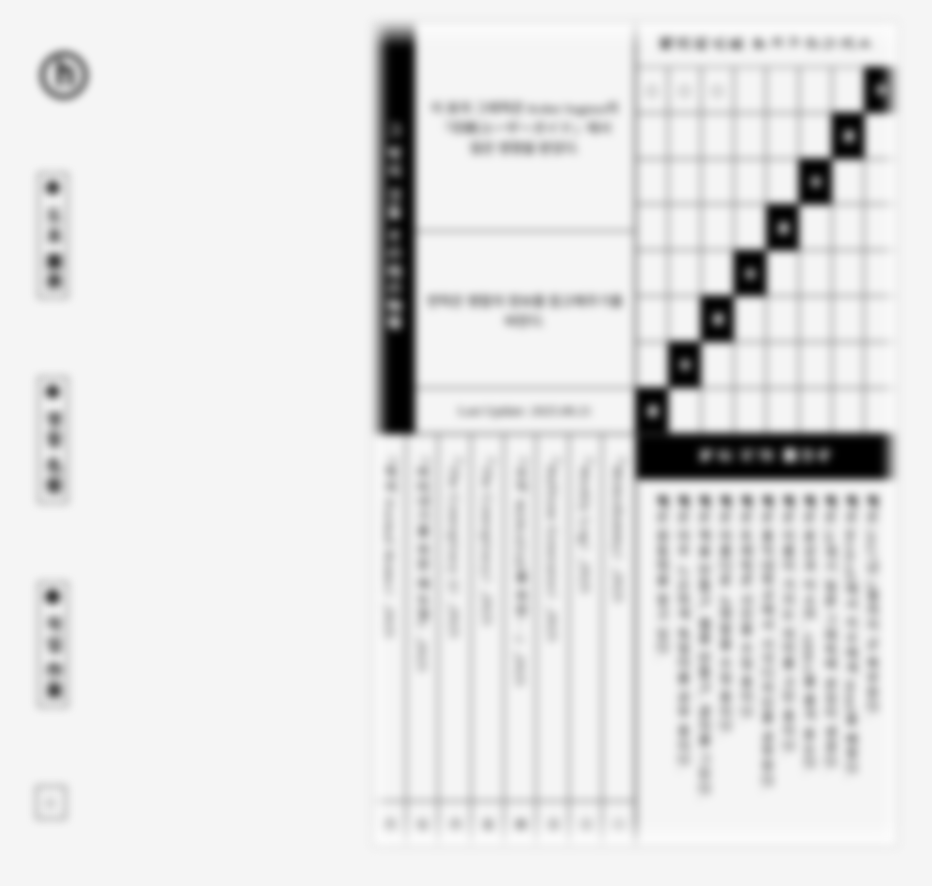
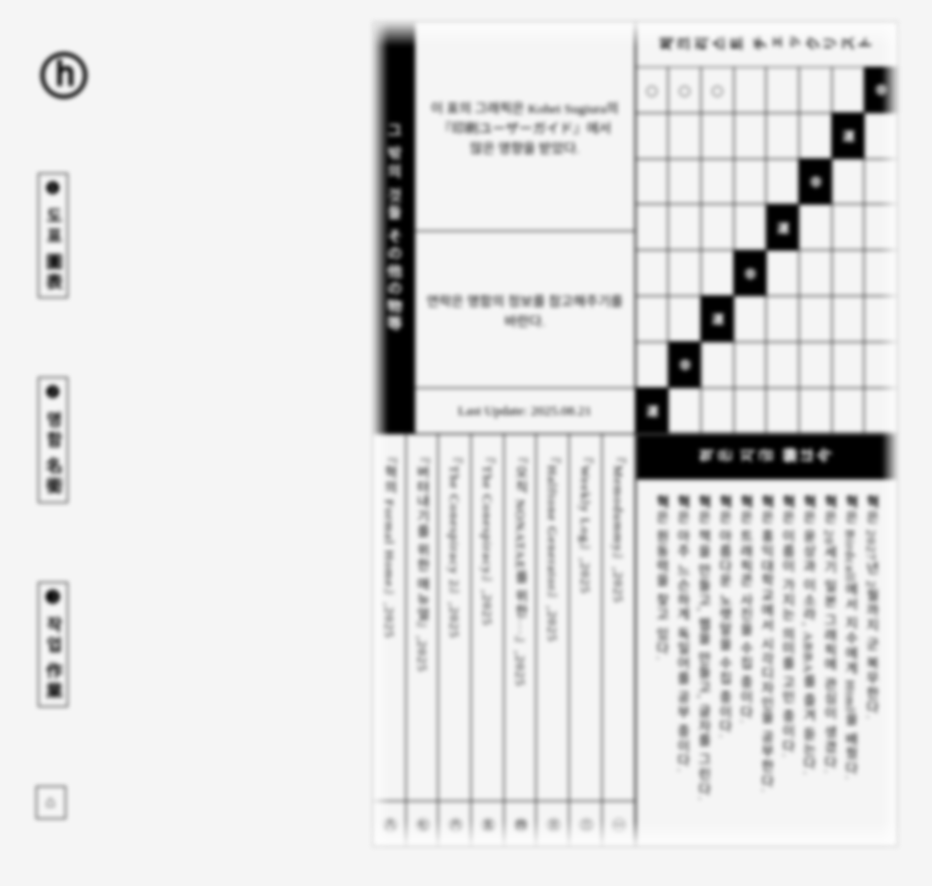
Before and after one commit to h2j603/blur, a plain HTML site: page index.html in a window 1280 px wide. Shown: the whole page, without its empty margins (5-937 px from the left). Drawn offline with Linux system fonts and the light colour scheme; a web font is replaced by a local one.

Commit message:
Update style.css

```diff
--- a/style.css
+++ b/style.css
@@ -41,7 +41,7 @@ font-style: normal;
   -webkit-user-select: none; /* 사파리/크롬용 */
   -moz-user-select: none;    /* 파이어폭스용 */
   -ms-user-select: none;     /* IE/Edge용 */
-  filter: blur(4px);
+  filter: blur(2px);
 }
 
 h1 {
```
